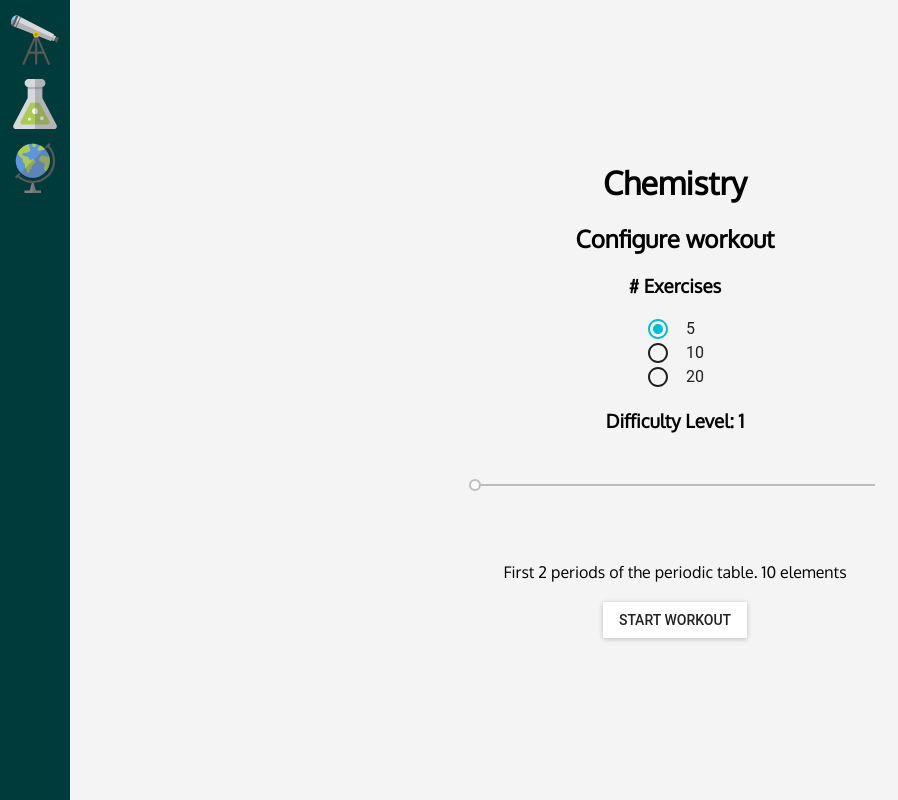
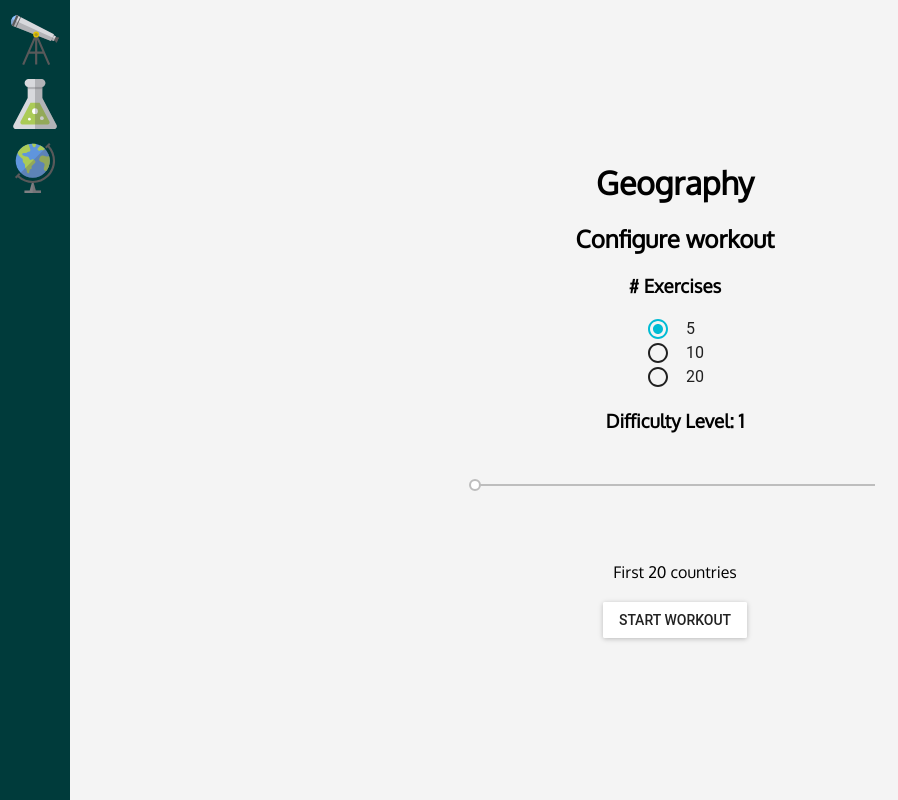
Before and after one commit to tomas-cani/synapse, a React (Create React App) app: page /geography in a window 1280 px wide. Before the commit this address led to /chemistry. Shown: the whole page, without its empty margins (0-898 px from the left). Built offline with nearby package versions, Linux system fonts and the light colour scheme.

Commit message:
Add Geography subject

```diff
--- a/src/App.jsx
+++ b/src/App.jsx
@@ -1,9 +1,10 @@
 import React from 'react';
-import { BrowserRouter, Redirect, Route, Switch } from 'react-router-dom';
+import { BrowserRouter, Route, Switch } from 'react-router-dom';
 import MuiThemeProvider from 'material-ui/styles/MuiThemeProvider';
 
 import Sidebar from './sidebar/Sidebar';
 import Chemistry from './chemistry/Chemistry';
+import Geography from './geography/Geography';
 
 import './App.css';
 import './material-ui.css';
@@ -15,8 +16,8 @@ const App = () => (
         <Sidebar />
         <Switch>
           <Route path="/chemistry" component={Chemistry} />
+          <Route path="/geography" component={Geography} />
         </Switch>
-        <Redirect to="/chemistry" />
       </div>
     </MuiThemeProvider>
   </BrowserRouter>
--- /dev/null
+++ b/src/geography/Flag.css
@@ -0,0 +1,3 @@
+.Flag {
+  width: 350px;
+}
--- /dev/null
+++ b/src/geography/Flag.jsx
@@ -0,0 +1,16 @@
+import React from 'react';
+import PropTypes from 'prop-types';
+
+import './Flag.css';
+
+const Flag = props => (
+  <img className="Flag" src={props.data.flag} alt="Country flag" />
+);
+
+Flag.propTypes = {
+  data: PropTypes.shape({
+    flag: PropTypes.string.isRequired,
+  }).isRequired,
+};
+
+export default Flag;
--- a/src/geography/Geography.jsx
+++ b/src/geography/Geography.jsx
@@ -0,0 +1,42 @@
+import React from 'react';
+
+// import periodicTable from '../chemistry/periodicTable';
+import countries from './countries';
+import Flag from './Flag';
+// import Element from '../chemistry/Element';
+import Subject from '../subject/Subject';
+
+const difficultyLevels = [
+  {
+    description: 'First 20 countries',
+    max: 20,
+  },
+  {
+    description: 'First 50 countries',
+    max: 50,
+  },
+  {
+    description: 'First 85 countries',
+    max: 85,
+  },
+  {
+    description: 'First 130 countries',
+    max: 130,
+  },
+  {
+    description: 'All 195 countries',
+    max: 195,
+  },
+];
+
+const Geography = () => (
+  <Subject
+    difficultyLevels={difficultyLevels}
+    name="Geography"
+    questionComponent={Flag}
+    subjectData={countries}
+    subjectDataProperties={['name']}
+  />
+);
+
+export default Geography;
```
